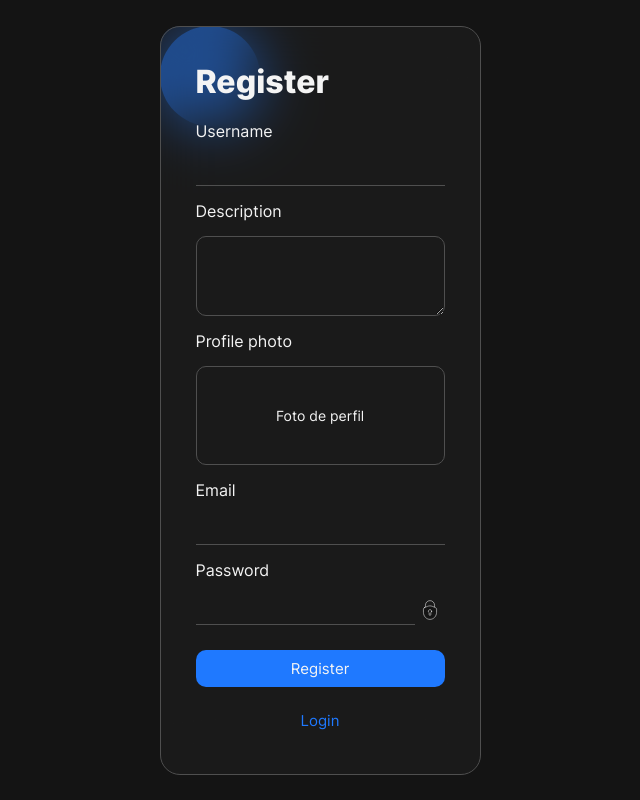
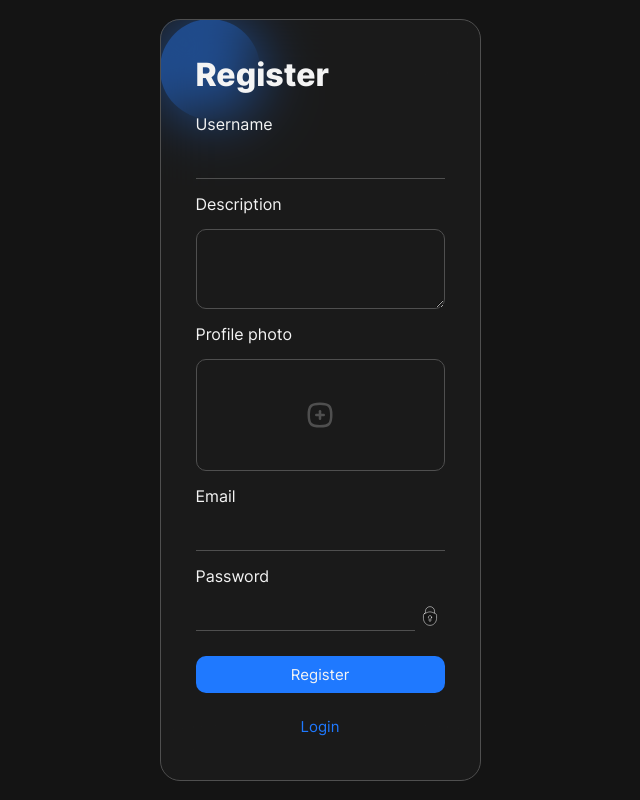
Before and after one commit to forjoa/video-net, a React (Vite) app: page /register in a window 1280 px wide. Shown: the whole page, without its empty margins (320-960 px from the left). Built offline with nearby package versions, Linux system fonts and the light colour scheme.

Commit message:
Updated profile photo input

```diff
--- a/frontend/components/Register.jsx
+++ b/frontend/components/Register.jsx
@@ -1,5 +1,6 @@
 // imports
 import { useEffect, useState } from "react"
+import { useNavigate } from "react-router"
 
 // styles
 import '../styles/Register.css'
@@ -7,7 +8,7 @@ import '../styles/Register.css'
 // icons
 import lockedIcon from '../assets/icons/lock.svg'
 import unlockedIcon from '../assets/icons/unlock.svg'
-import { useNavigate } from "react-router"
+import { IconSquareRoundedPlus } from '@tabler/icons-react'
 
 const Register = () => {
     const [locked, setLocked] = useState(true)
@@ -85,7 +86,7 @@ const Register = () => {
                     />
 
                     <p className='choose-photo'>Profile photo</p>
-                    <label htmlFor='photo' className='label-photo' id='label-photo'>Foto de perfil </label>
+                    <label htmlFor='photo' className='label-photo' id='label-photo'><IconSquareRoundedPlus size={30} stroke={2} color="#4f4f4f"/> </label>
                     <img id='photo-name-file' alt='Profile photo' style={{ display: 'none' }} />
                     <input
                         type='file'
```
